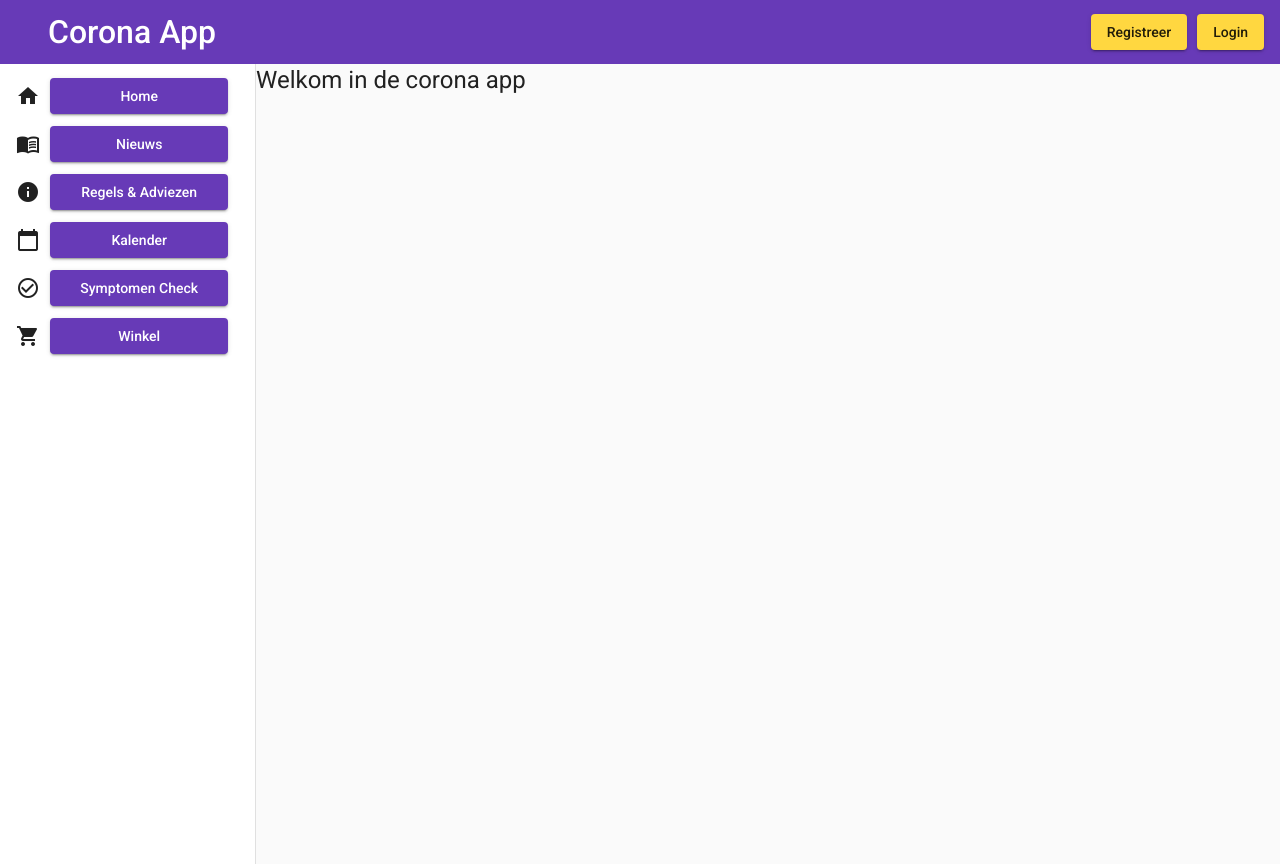
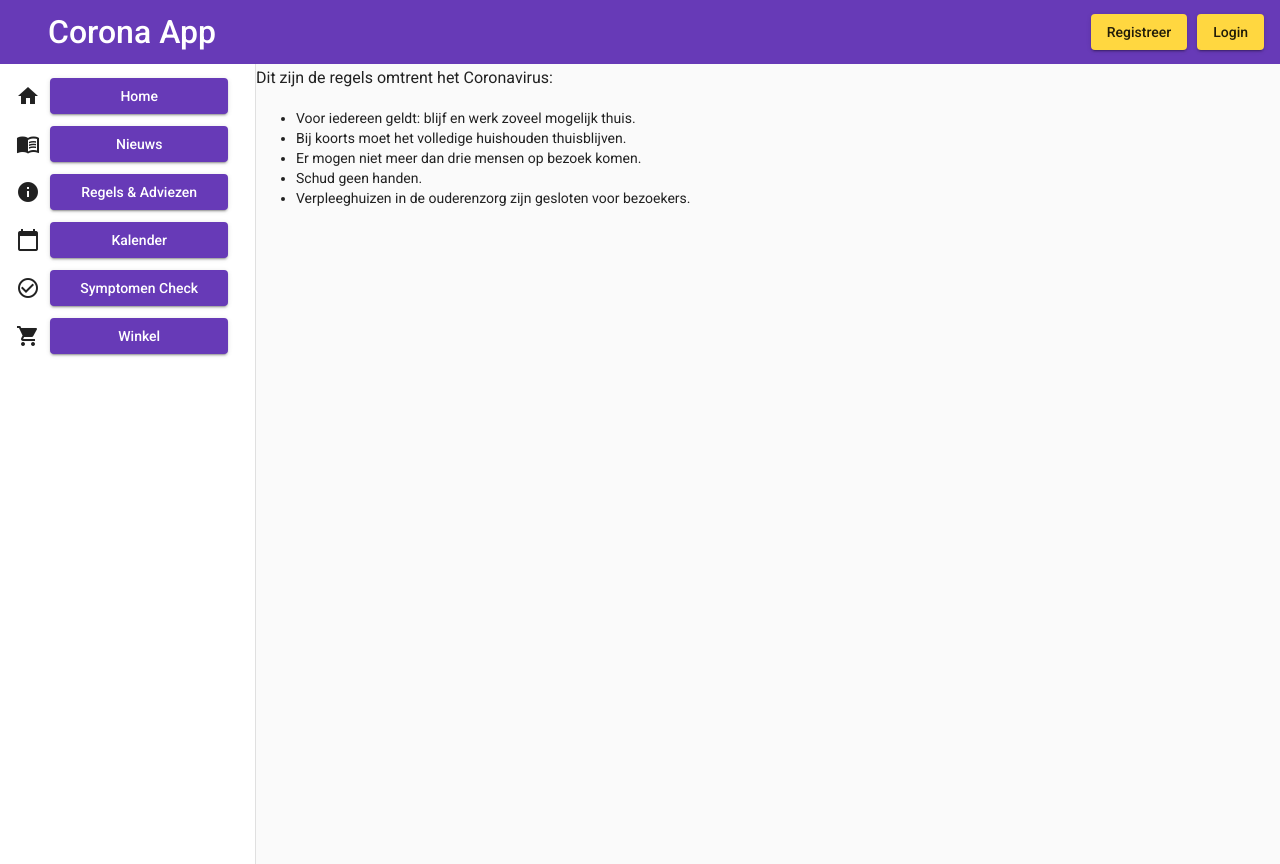
Before and after one commit to Matrixgek91/coronaAngular, an Angular app: page /regels in a window 1280 px wide. Built offline with nearby package versions, Linux system fonts and the light colour scheme.

Commit message:
Added corona guidelines section (made by @MitchellNeijenhuizen)

```diff
--- a/src/app/app-routing.module.ts
+++ b/src/app/app-routing.module.ts
@@ -5,12 +5,14 @@ import { Routes, RouterModule } from '@angular/router';
 import { NewsFeedComponent } from './news-feed/news-feed.component';
 import { FrontPageComponent } from './front-page/front-page.component';
 import { PageNotFoundComponent } from './page-not-found/page-not-found.component';
+import { RegelsComponent } from './regels/regels.component';
 
 //end components
 
 const routes: Routes = [
   {path: 'frontpage', component: FrontPageComponent},
   {path: 'news', component: NewsFeedComponent},
+  {path: 'regels', component: RegelsComponent},
   {path: '', redirectTo: '/frontpage', pathMatch: 'full'},
   {path: '**', component: FrontPageComponent},
   {path: '**', component: PageNotFoundComponent}
--- a/src/app/app.component.html
+++ b/src/app/app.component.html
@@ -21,7 +21,7 @@
         <mat-list>
             <mat-list-item><mat-icon>home</mat-icon><span class="navspacer"></span><a mat-raised-button class="navbut" routerLink="/frontpage" routerLinkActive="active">Home</a></mat-list-item>
             <mat-list-item><mat-icon>menu_book</mat-icon><span class="navspacer"></span><a mat-raised-button class="navbut" color="primary" routerLink="/news" routerLinkActive="active">Nieuws</a></mat-list-item>
-            <mat-list-item><mat-icon>info</mat-icon><span class="navspacer"></span><button mat-raised-button class="navbut" color="primary">Regels & Adviezen</button></mat-list-item>
+            <mat-list-item><mat-icon>info</mat-icon><span class="navspacer"></span><button mat-raised-button class="navbut" color="primary" routerLink='/regels'>Regels & Adviezen</button></mat-list-item>
             <mat-list-item><mat-icon>calendar_today</mat-icon><span class="navspacer"></span><button mat-raised-button class="navbut" color="primary">Kalender</button></mat-list-item>
             <mat-list-item><mat-icon>check_circle_outline</mat-icon><span class="navspacer"></span><button mat-raised-button class="navbut" color="primary">Symptomen Check</button></mat-list-item>
             <mat-list-item><mat-icon>shopping_cart</mat-icon><span class="navspacer"></span><button mat-raised-button class="navbut" color="primary">Winkel</button></mat-list-item>
--- a/src/app/app.module.ts
+++ b/src/app/app.module.ts
@@ -36,6 +36,7 @@ import { MatFormFieldModule } from '@angular/material/form-field';
 import { MatInputModule } from '@angular/material/input';
 import { MatSelectModule } from '@angular/material/select';
 import { PageNotFoundComponent } from './page-not-found/page-not-found.component';
+import { RegelsComponent } from './regels/regels.component';
 
 
 
@@ -52,7 +53,8 @@ import { PageNotFoundComponent } from './page-not-found/page-not-found.component
     LoginDialogComponent,
     LoginFormComponent,
     ViaServiceComponent,
-    PageNotFoundComponent
+    PageNotFoundComponent,
+    RegelsComponent
   ],
   imports: [
     BrowserModule,
--- /dev/null
+++ b/src/app/regels/regels.component.html
@@ -0,0 +1,17 @@
+<body>
+    <div id = "Stijlen">
+
+
+    </div>
+
+    <div id = "Overzicht van de regels">
+        <h3>Dit zijn de regels omtrent het Coronavirus: </h3>
+            <ul>
+                <li>Voor iedereen geldt: blijf en werk zoveel mogelijk thuis.</li>
+                <li>Bij koorts moet het volledige huishouden thuisblijven.</li>
+                <li>Er mogen niet meer dan drie mensen op bezoek komen.</li>
+                <li>Schud geen handen.</li>
+                <li>Verpleeghuizen in de ouderenzorg zijn gesloten voor bezoekers. </li>
+            </ul>
+    </div>
+</body>
--- /dev/null
+++ b/src/app/regels/regels.component.ts
@@ -0,0 +1,15 @@
+import { Component, OnInit } from '@angular/core';
+
+@Component({
+  selector: 'app-regels',
+  templateUrl: './regels.component.html',
+  styleUrls: ['./regels.component.css']
+})
+export class RegelsComponent implements OnInit {
+
+  constructor() { }
+
+  ngOnInit(): void {
+  }
+
+}
```
Also changed, not shown: src/app/regels/regels.component.css (added), 1 other file (tests, documents, lock files or other folders).
